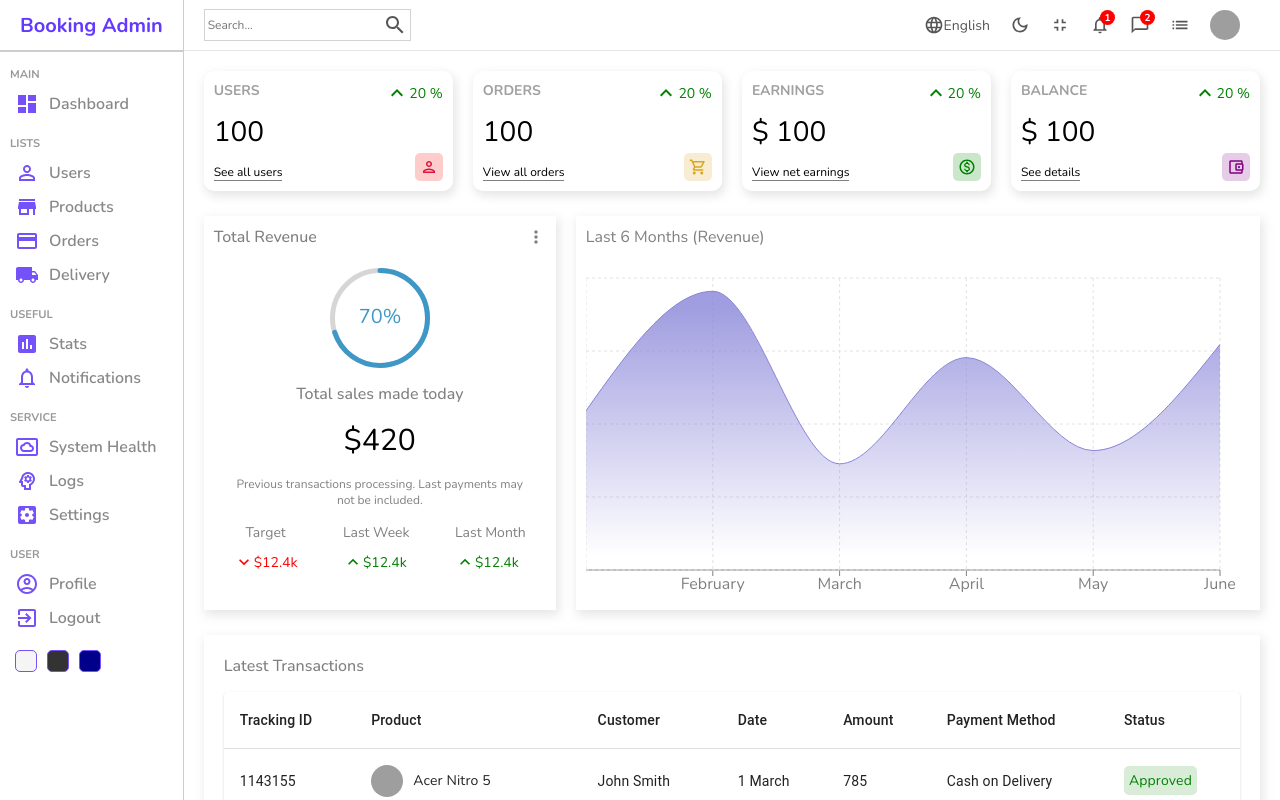
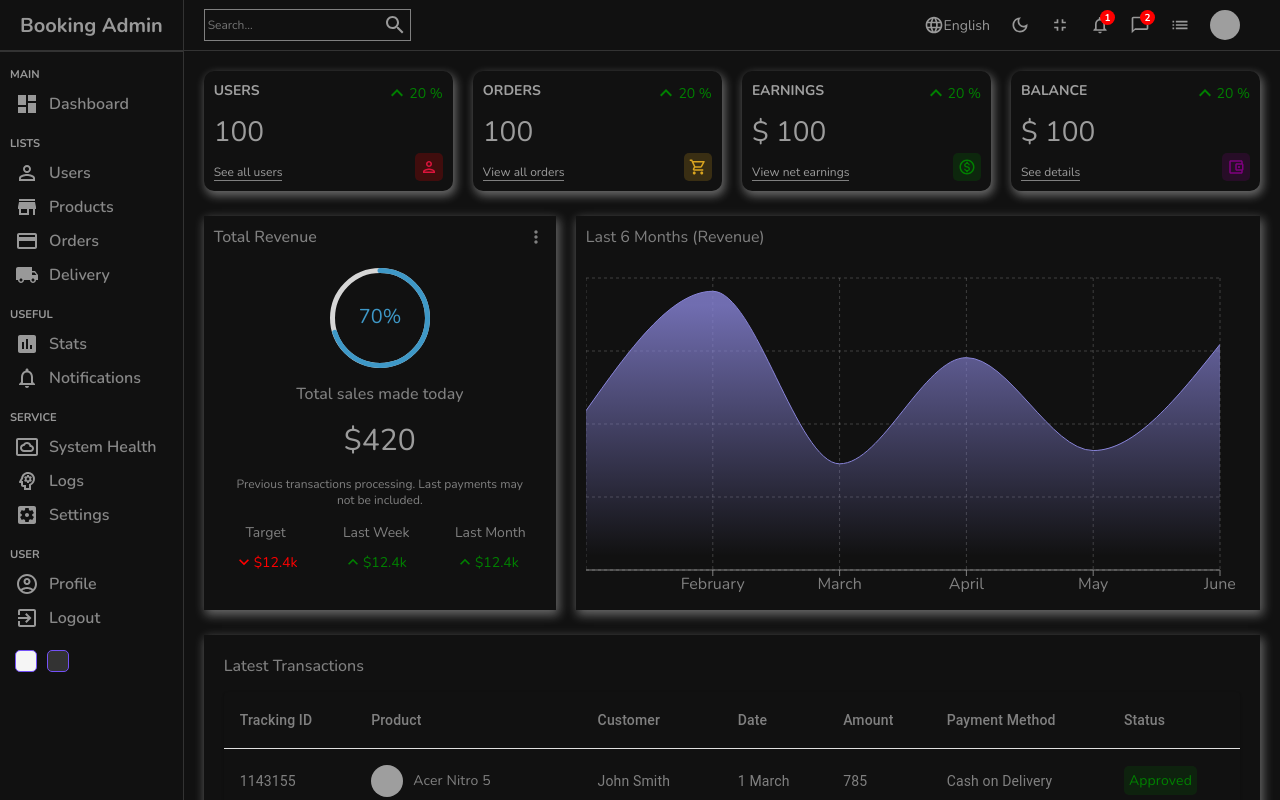
Before and after one commit to mabuhanifa/booking-app-admin-panel, a React (Create React App) app: page / in a window 1280 px wide. Shown: the top 800 px of the page. Built offline with nearby package versions, Linux system fonts and the light colour scheme; grey boxes are pictures that could not be loaded.

Commit message:
dark updated

```diff
--- a/src/App.js
+++ b/src/App.js
@@ -5,9 +5,11 @@
 import Login from "./pages/login/Login";
 import New from "./pages/new/New";
 import Single from "./pages/single/Single";
-import './style/dark.scss';
+import "./style/dark.scss";
+
 function App() {
   return (
+    <div className="app dark">
       <BrowserRouter>
         <Routes>
           <Route path="/">
@@ -26,6 +28,7 @@
           </Route>
         </Routes>
       </BrowserRouter>
+    </div>
   );
 }
 
--- a/src/components/sidebar/Sidebar.js
+++ b/src/components/sidebar/Sidebar.js
@@ -83,7 +83,6 @@
       <div className="bottom">
         <div className="colorOption"></div>
         <div className="colorOption"></div>
-        <div className="colorOption"></div>
       </div>
     </div>
   );
--- a/src/style/dark.scss
+++ b/src/style/dark.scss
@@ -0,0 +1,69 @@
+.app.dark {
+  background-color: #111;
+  color: rgb(156, 156, 156);
+
+  .chartGrid {
+    stroke: rgba(228, 228, 228, 0.219);
+  }
+
+  .table {
+    background-color: #111;
+
+    .tableCell {
+      color: gray;
+    }
+  }
+
+  .navbar {
+    color: #999;
+    border-color: #333;
+
+    .search {
+      border-color: gray;
+    }
+  }
+
+  .sidebar {
+    background-color: #111;
+    border-color: #333;
+
+    .top {
+      .logo {
+        color: #999;
+      }
+    }
+    hr {
+      border-color: #333;
+    }
+
+    ul {
+      li {
+        &:hover {
+          background-color: #333;
+        }
+
+        .icon {
+          color: #999;
+        }
+      }
+    }
+  }
+
+  .datatable {
+    .datagrid {
+      color: gray;
+      border: none;
+
+      .viewButton,
+      .deleteButton,
+      .cellWithStatus {
+        color: gray;
+        border: none;
+      }
+    }
+  }
+
+  input {
+    background-color: transparent;
+  }
+}
```
Lines whose indentation alone changed are shown as unchanged.
